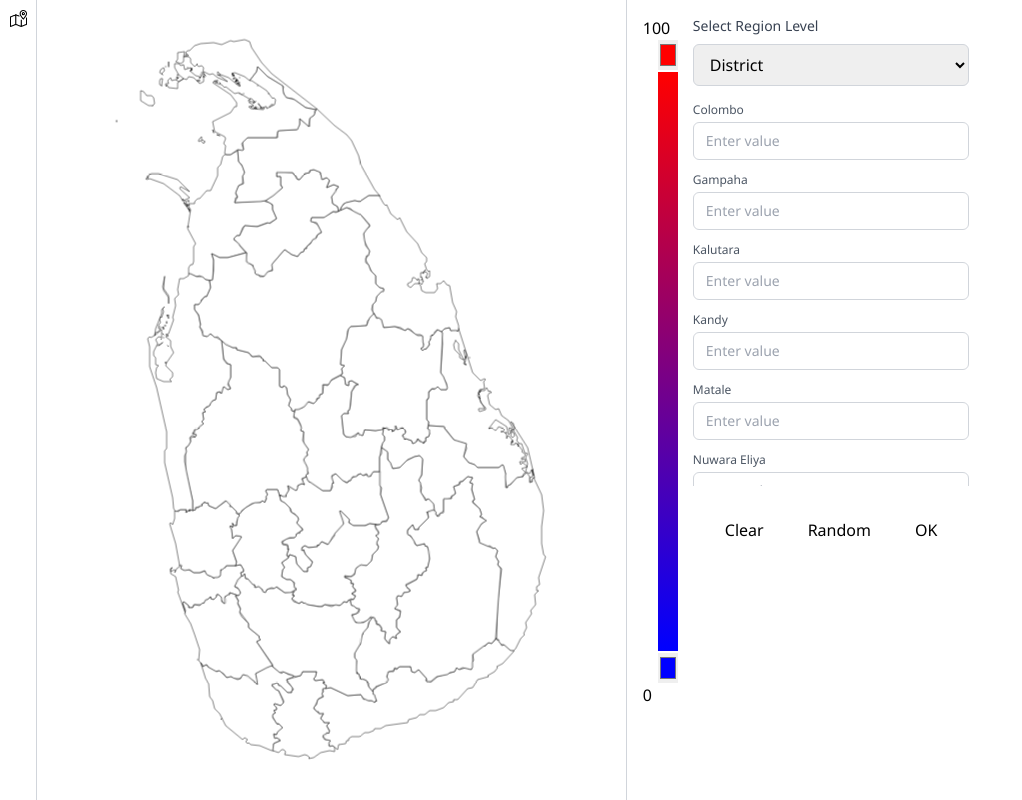
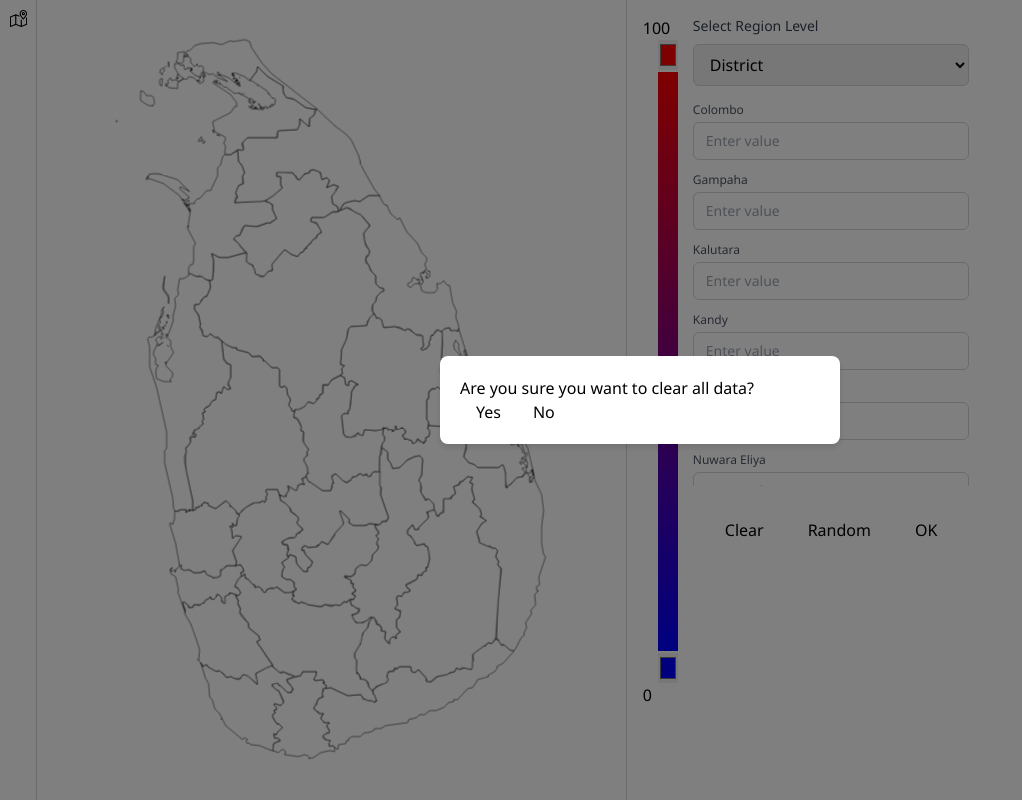
Before and after one commit to Dhammika-Mahendra/slgeogrid, a React (Vite) app: page / in a window 1280 px wide. Both pictures are taken after a click on the button "Clear". Shown: the whole page, without its empty margins (0-1022 px from the left). Built offline with nearby package versions, Linux system fonts and the light colour scheme.

Commit message:
pop up boxes (basic) for clear and random

```diff
--- a/src/components/UI/Drawer/DataForm.jsx
+++ b/src/components/UI/Drawer/DataForm.jsx
@@ -1,12 +1,20 @@
 import { useMap } from '../../context/MapContext'
 import { useState, useEffect } from 'react'
-import ConfirmBox from '../common/ConfirmBox'
+import AlertBox from '../common/AlertBox'
 
 export default function DataForm() {
    const { regionLevel, setRegionLevel, regionData, setRegionData } = useMap()
    const [inputData, setInputData] = useState({})
 
-   // Update local input data when regionLevel or regionData changes
+   const [isVisible, setIsVisible] = useState(false)//set alert box visibility
+   const [msg, setMsg] = useState("")//alert box message
+   const [functionExec, setFunctionExec] = useState(null)//function to execute on alert confirmation
+
+  //--------------------------------------------------------
+  //     Map data object ops
+  //--------------------------------------------------------
+
+  // Update local input data when regionLevel or regionData changes
    useEffect(() => {
      if (regionData[regionLevel]) {
        const initialData = {}
@@ -17,7 +25,7 @@ export default function DataForm() {
      }
    }, [regionLevel, regionData])
 
-   // Handle input changes
+  // Handle input changes
    const handleInputChange = (name, value) => {
      setInputData(prev => ({
        ...prev,
@@ -25,7 +33,9 @@ export default function DataForm() {
      }))
    }
 
-   // Handle OK button press - update regionData with inputData values
+  //--------------------------------------------------------
+  //     Button Handlers
+  //--------------------------------------------------------
    const handleSubmit = () => {
      setRegionData(prevRegionData => ({
        ...prevRegionData,
@@ -34,6 +44,18 @@ export default function DataForm() {
          value: inputData[region.name] || 0
        }))
      }))
+   }
+
+   const handleClear = () => {
+    setIsVisible(true)
+    setMsg("Are you sure you want to clear all data?")
+    setFunctionExec(()=>()=>console.log("Confirmed clear"))
+   }
+
+   const handleRandom = () => {
+    setIsVisible(true)
+    setMsg("Are you sure you want to fill random data?")
+    setFunctionExec(()=>()=>console.log("Confirmed random"))
    }
 
   return (
@@ -87,10 +109,13 @@ export default function DataForm() {
       {/* Button Panel */}
       <div className="p-4 flex-shrink-0">
         <div className="flex gap-3 justify-end">
-          <button className="btn btn-sm btn-soft px-4">
+          <button className="btn btn-sm btn-soft px-4"
+            onClick={handleClear}>
             Clear
           </button>
-          <button className="btn btn-sm btn-soft px-4">
+          <button className="btn btn-sm btn-soft px-4"
+           onClick={handleRandom}
+          >
             Random
           </button>
           <button
@@ -99,9 +124,12 @@ export default function DataForm() {
           >
             OK
           </button>
+
+
+          { /* Alert Box Component */}
+          <AlertBox isVisible={isVisible} setIsVisible={setIsVisible} msg={msg} functionExec={functionExec} />
         </div>
       </div>
-
 
 
     </div>
--- a/src/components/UI/Drawer/Drawer.jsx
+++ b/src/components/UI/Drawer/Drawer.jsx
@@ -15,6 +15,7 @@ export default function Drawer() {
           <DataForm></DataForm>
         </div>
 
+
     </div>
 
     </div>
--- /dev/null
+++ b/src/components/UI/common/AlertBox.jsx
@@ -0,0 +1,51 @@
+import React, { useState } from 'react'
+
+export default function AlertBox({isVisible, setIsVisible,msg,functionExec}) {
+
+    const showAlert = () => setIsVisible(true)
+    const hideAlert = () => setIsVisible(false)
+
+    return (
+        <>
+            {isVisible && (
+                <div
+                    className="alert-backdrop"
+                    onClick={hideAlert}
+                    style={{
+                        position: 'fixed',
+                        top: 0,
+                        left: 0,
+                        width: '100%',
+                        height: '100%',
+                        backgroundColor: 'rgba(0, 0, 0, 0.5)',
+                        display: 'flex',
+                        justifyContent: 'center',
+                        alignItems: 'center',
+                        zIndex: 1000
+                    }}
+                >
+                    <div
+                        className="alert-box"
+                        onClick={(e) => e.stopPropagation()}
+                        style={{
+                            backgroundColor: 'white',
+                            padding: '20px',
+                            borderRadius: '8px',
+                            boxShadow: '0 4px 6px rgba(0, 0, 0, 0.1)',
+                            maxWidth: '400px',
+                            width: '90%',
+                            display: 'flex',
+                            flexDirection: 'column'
+                        }}
+                    >
+                        <p>{msg}</p>
+                        <div>
+                            <button className="btn btn-sm btn-warning px-4" onClick={functionExec}>Yes</button>
+                            <button className="btn btn-sm btn-soft px-4" onClick={hideAlert}>No</button>
+                        </div>
+                    </div>
+                </div>
+            )}
+        </>
+    )
+}
--- a/src/components/UI/common/ConfirmBox.jsx
+++ /dev/null
@@ -1,18 +0,0 @@
-import React from 'react'
-
-export default function ConfirmBox() {
-  return (
-    <div style={{ isolation: 'isolate' }}>
-        <button className="btn" onClick={()=>document.getElementById('my_modal_2').showModal()}>+</button>
-        <dialog id="my_modal_2" className="modal" style={{ zIndex: 10000 }}>
-        <div className="modal-box">
-            <h3 className="font-bold text-lg">Hello!</h3>
-            <p className="py-4">Press ESC key or click outside to close</p>
-        </div>
-        <form method="dialog" className="modal-backdrop">
-            <button>close</button>
-        </form>
-        </dialog>
-    </div>
-  )
-}
```
